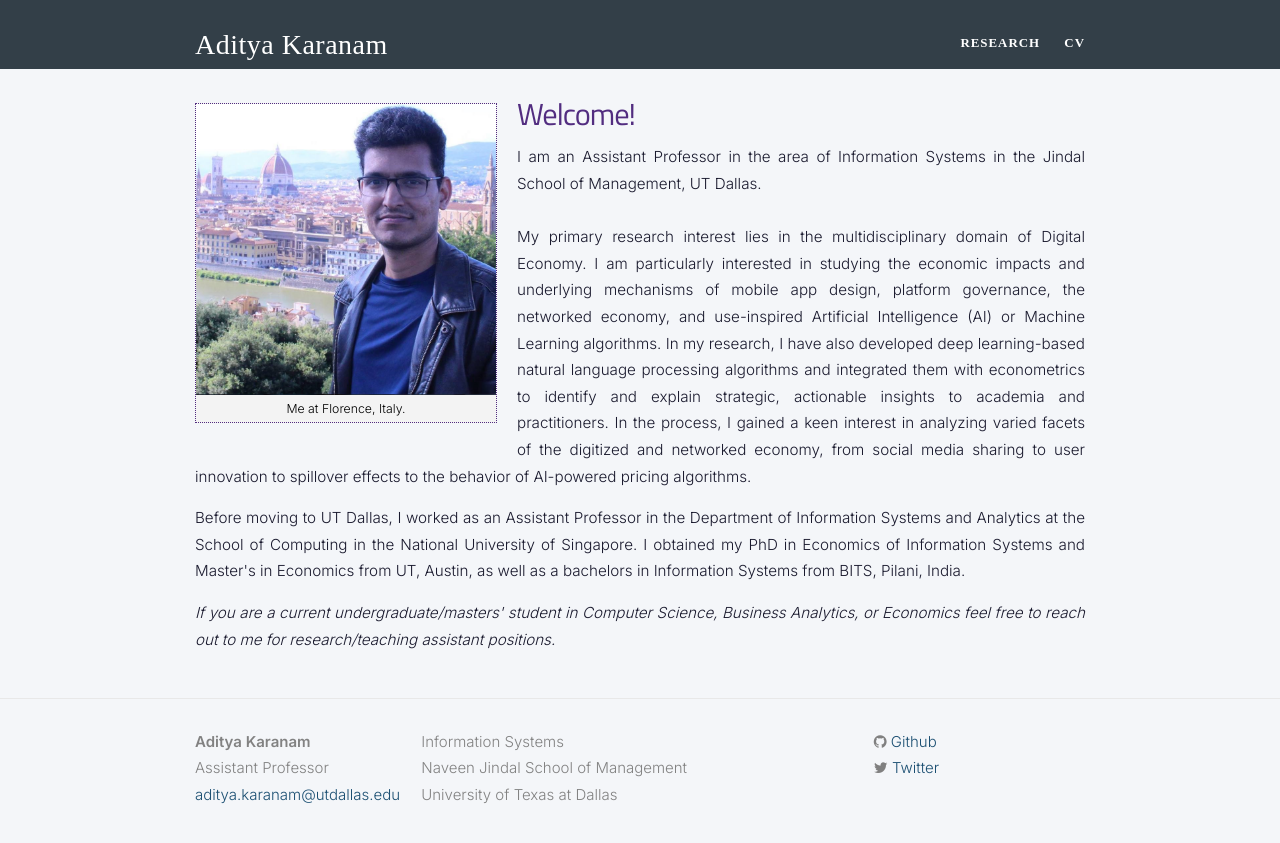
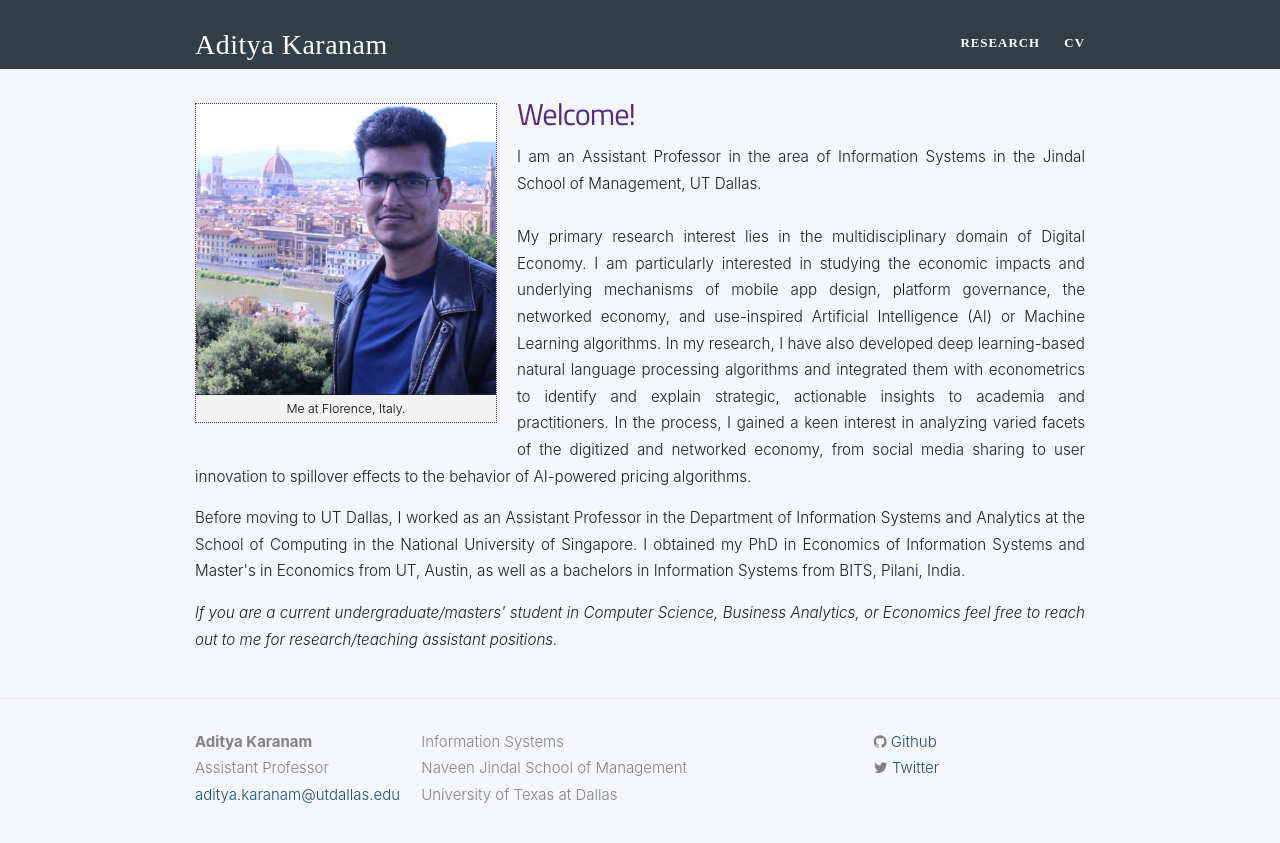
Before and after one commit to askaranam/askaranam.github.io, a Jekyll site: the page built from index.html, in a window 1280 px wide. Shown: the top 843 px of the page. Built offline with Jekyll 4.4.1, drawn with Linux system fonts in a browser that asks for light colours; nearby versions of some CDN libraries; some web fonts are replaced.

Commit message:
Update head.html

```diff
--- a/_includes/head.html
+++ b/_includes/head.html
@@ -15,9 +15,10 @@
 <link rel="stylesheet" href="https://www.osu.edu/assets/fonts/webfonts.css">
 <link rel="stylesheet" href="//maxcdn.bootstrapcdn.com/font-awesome/4.3.0/css/font-awesome.min.css">
 <link rel="stylesheet" href="{{ "/css/academicons-1.8.0/css/academicons.css" | prepend: site.baseurl }}">
+
 <link rel="preconnect" href="https://fonts.googleapis.com">
 <link rel="preconnect" href="https://fonts.gstatic.com" crossorigin>
-<link href="https://fonts.googleapis.com/css2?family=Lora:wght@400;600&family=Inter:wght@300;400;500;600&display=swap" rel="stylesheet">
+<link href="https://fonts.googleapis.com/css2?family=EB+Garamond:wght@400;600&display=swap" rel="stylesheet">
 
 <!-- icon, perhaps -->
 <link rel="icon" type="image/png" href="/images/icon.png">
```
